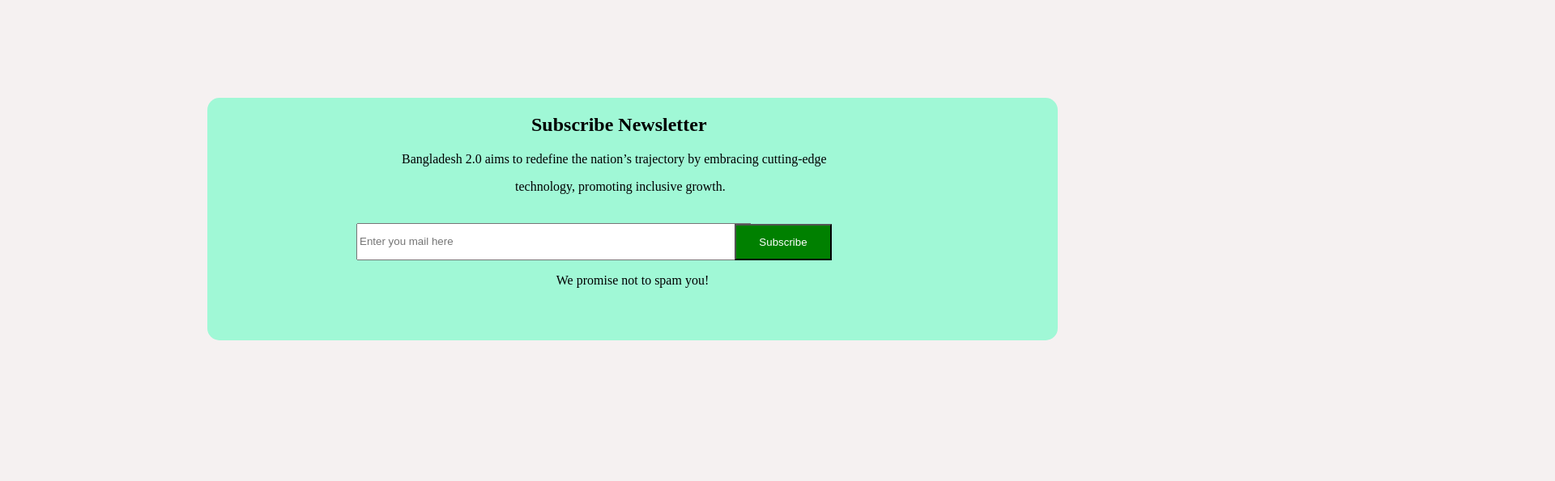
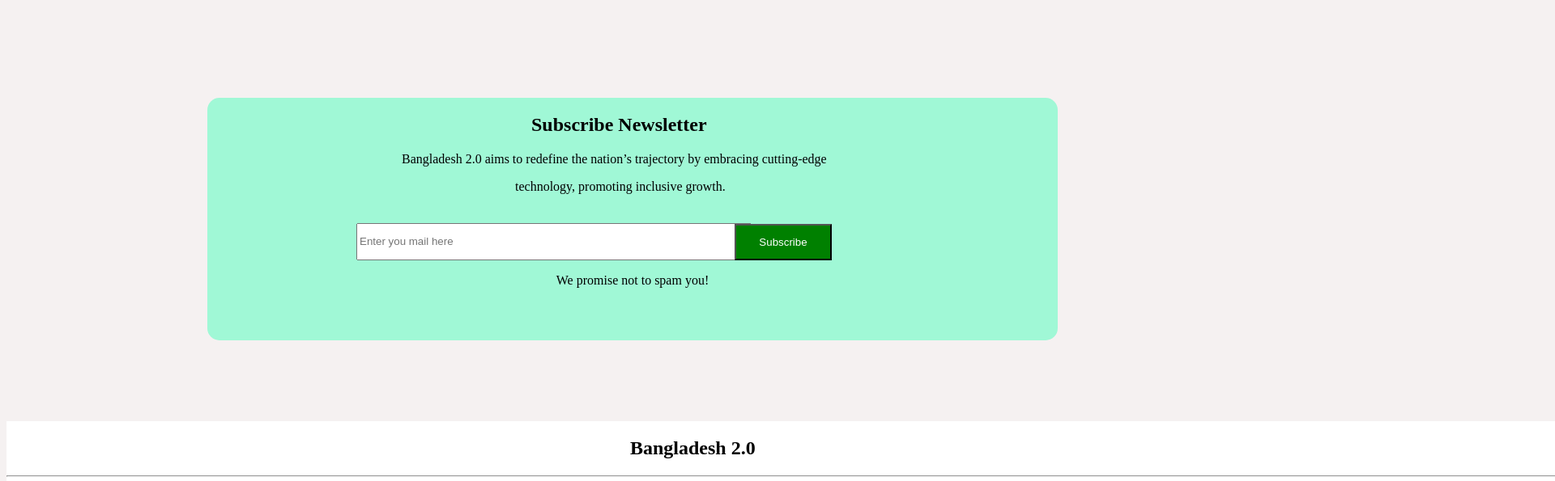
Before and after one commit to GeorgeBlaize/Assignment1_b11, a plain HTML site: page index.html in a window 1280 px wide. Shown: the part 3719-4314 px from the top of the page at 81% size, 1920 px wide, since content can reach past the window. Before the commit the page ends 4140 px from the top, so only its background shows below. Drawn offline with Linux system fonts and the light colour scheme.

Commit message:
Footer added

```diff
--- a/index.html
+++ b/index.html
@@ -206,5 +206,13 @@
             <p id="sp4">We promise not to spam you!</p>
          </section>
     </main>
+
+    <footer>
+          <h2 id="f1">Bangladesh 2.0</h2>
+          <hr>
+          <img src="B11A1--assignment-1/assets/facebook.png" alt="" id="fb">
+          <img src="B11A1--assignment-1/assets/instagram.png" alt="" id="ig">
+          <img src="B11A1--assignment-1/assets/x.png" alt="x">
+    </footer>
 </body>
 </html>
--- a/style.css
+++ b/style.css
@@ -560,3 +560,18 @@ input{
 #sp4{
     text-align: center;
 }
+
+footer{
+    position: absolute;
+    top: 530%;
+    background-color: #fff;
+    width: 1700%;
+}
+
+#f1{
+    margin-left: 770px;
+}
+
+#fb{
+    margin-left: 800px;
+}
```
